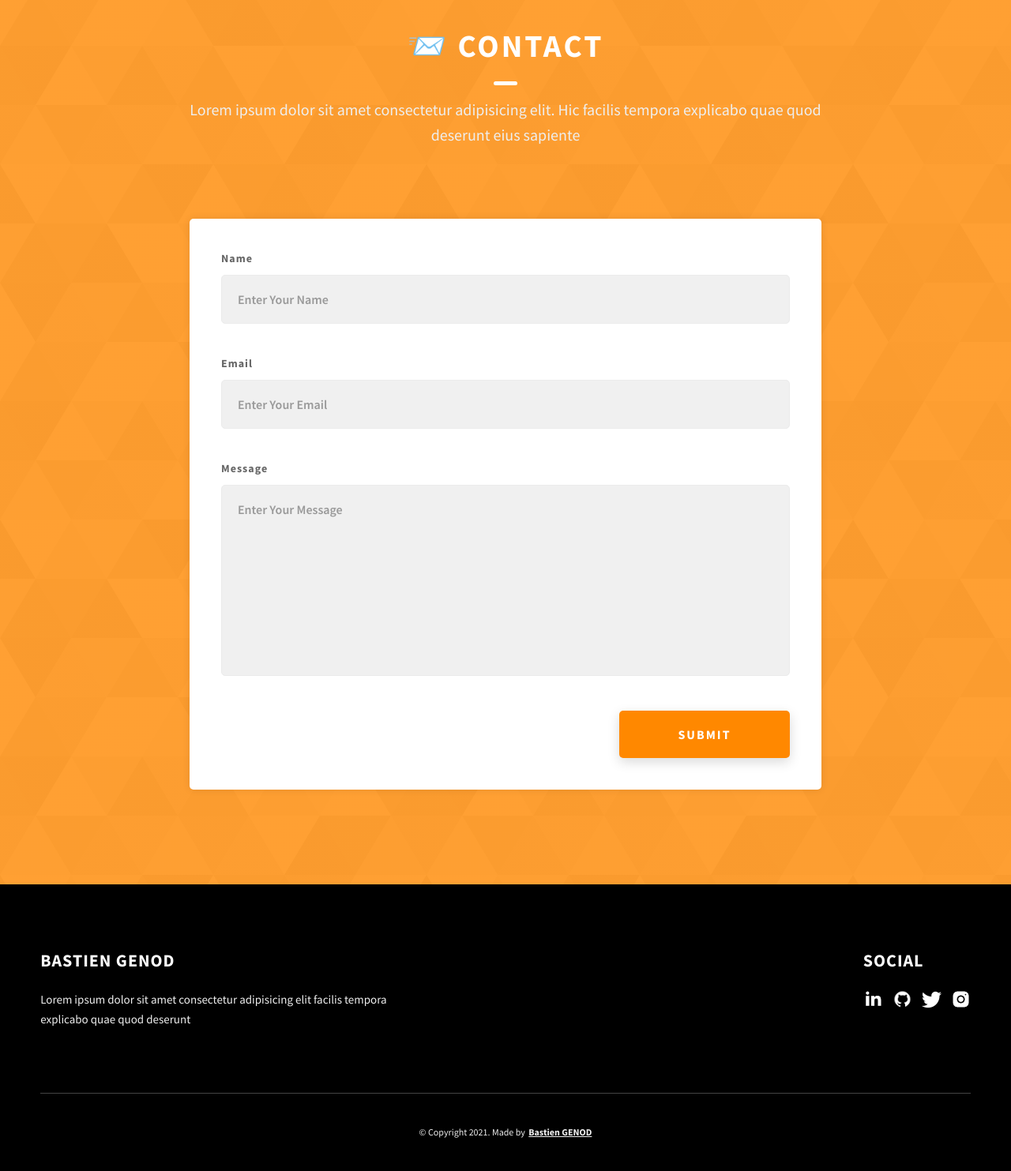
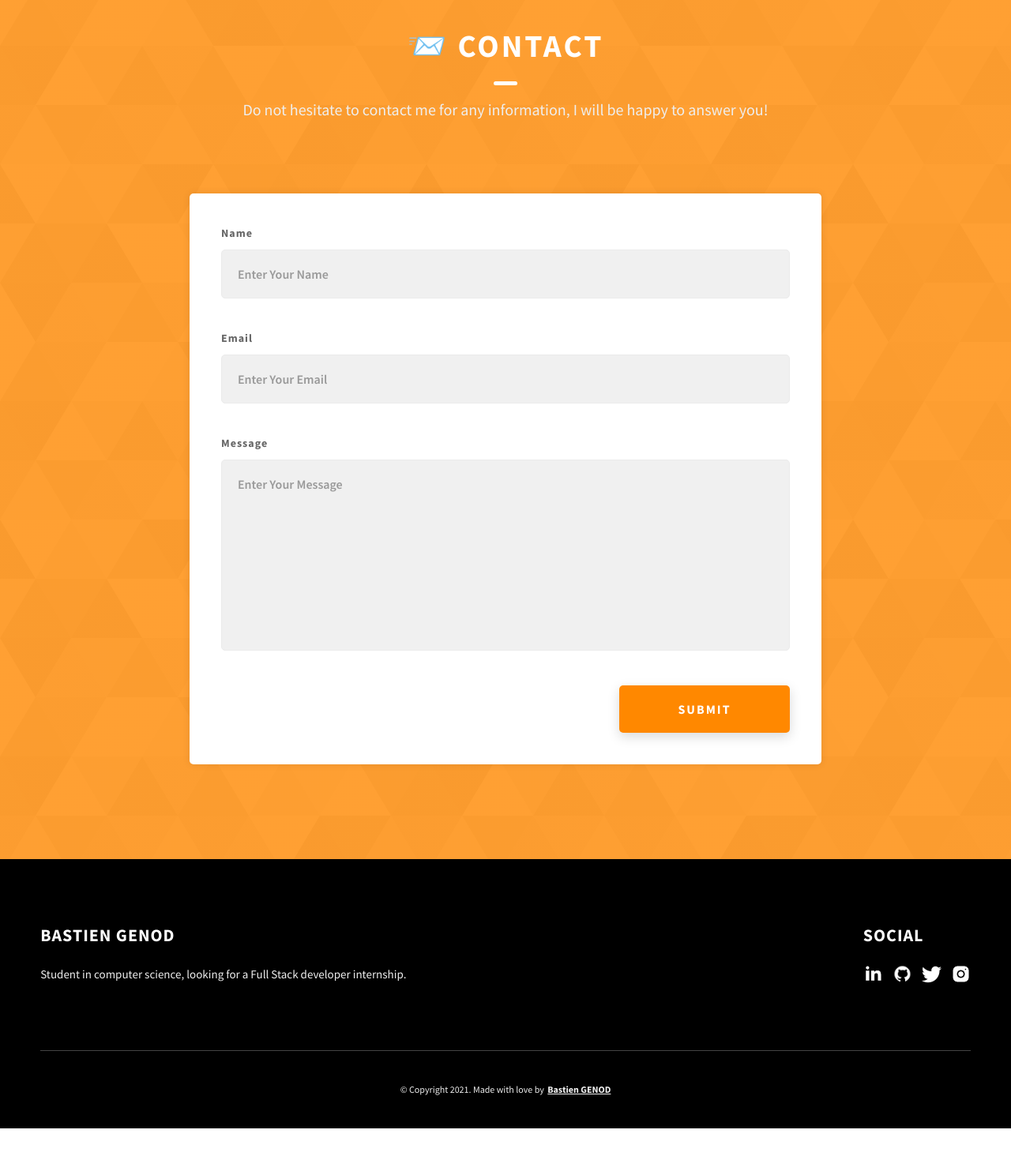
Before and after one commit to Batgame/portfolio, a website: page index.html in a window 1280 px wide. Shown: the part 6100-7583 px from the top of the page at 79% size. After the commit the page ends 7529 px from the top, so only its background shows below. Drawn offline with nearby package versions, Linux system fonts and the light colour scheme.

Commit message:
Refactoring

```diff
--- a/index.html
+++ b/index.html
@@ -297,7 +297,10 @@
                                         Javascript (Nuxt.JS, NPM, Node.JS)
                                     </dt>
                                     <dd
-                                        class="skill-percent skill-percent-javascript"
+                                        class="
+                                            skill-percent
+                                            skill-percent-javascript
+                                        "
                                         data-percent="90%"
                                     ></dd>
                                     <dl class="skills-list">
@@ -306,35 +309,47 @@
                                             Scikit-Learn)
                                         </dt>
                                         <dd
-                                            class="skill-percent skill-percent-python"
+                                            class="
+                                                skill-percent
+                                                skill-percent-python
+                                            "
                                             data-percent="90%"
                                         ></dd>
                                         <dt class="skill-name">
                                             DevOps (Docker, Linux, AWS, Azure)
                                         </dt>
                                         <dd
-                                            class="skill-percent skill-percent-css"
+                                            class="
+                                                skill-percent skill-percent-css
+                                            "
                                             data-percent="80%"
                                         ></dd>
                                         <dt class="skill-name">
                                             Collaborative tools (Git, Trello)
                                         </dt>
                                         <dd
-                                            class="skill-percent skill-percent-git"
+                                            class="
+                                                skill-percent skill-percent-git
+                                            "
                                             data-percent="80%"
                                         ></dd>
                                         <dt class="skill-name">
                                             Databases (PostgreSQL, Oracle)
                                         </dt>
                                         <dd
-                                            class="skill-percent skill-percent-scss"
+                                            class="
+                                                skill-percent skill-percent-scss
+                                            "
                                             data-percent="60%"
                                         ></dd>
                                         <dt class="skill-name">
                                             C#, C (WPF, SFML)
                                         </dt>
                                         <dd
-                                            class="skill-percent skill-percent-jquery"
+                                            class="
+                                                skill-percent
+                                                skill-percent-jquery
+                                            "
                                             data-percent="50%"
                                         ></dd>
                                     </dl>
@@ -353,7 +368,8 @@
                         >👨‍💻 Professional Experience</span
                     >
                     <span class="heading-sec__sub">
-                        Through several professional experiences, I was able to acquire many skills that I will be able to put to use.
+                        Through several professional experiences, I was able to
+                        acquire many skills that I will be able to put to use.
                     </span>
                 </h2>
 
@@ -426,7 +442,8 @@
                 <h2 class="heading heading-sec heading-sec__mb-med">
                     <span class="heading-sec__main">📚 Education</span>
                     <span class="heading-sec__sub">
-                        Thanks to my studies, I was able to acquire a solid base of theoretical knowledge in a wide range of fields.
+                        Thanks to my studies, I was able to acquire a solid base
+                        of theoretical knowledge in a wide range of fields.
                     </span>
                 </h2>
 
@@ -458,7 +475,14 @@
                 <h2 class="heading heading-sec heading-sec__mb-bg">
                     <span class="heading-sec__main">📂 Projects</span>
                     <span class="heading-sec__sub">
-                        In the last few years, I've done a lot of projects to discover or deepen my knowledge. They are almost all available on my <a style="text-decoration: underline;" href="https://github.com/Batgame">GitHub</a>!
+                        In the last few years, I've done a lot of projects to
+                        discover or deepen my knowledge. They are almost all
+                        available on my
+                        <a
+                            style="text-decoration: underline"
+                            href="https://github.com/Batgame"
+                            >GitHub</a
+                        >!
                     </span>
                 </h2>
                 <!--
@@ -600,9 +624,8 @@
                         >📨 Contact</span
                     >
                     <span class="heading-sec__sub heading-sec__sub--lt">
-                        Lorem ipsum dolor sit amet consectetur adipisicing elit.
-                        Hic facilis tempora explicabo quae quod deserunt eius
-                        sapiente
+                        Do not hesitate to contact me for any information, I
+                        will be happy to answer you!
                     </span>
                 </h2>
                 <div class="contact__form-container">
@@ -719,14 +742,14 @@
                             Bastien GENOD
                         </h4>
                         <p class="main-footer__short-desc">
-                            Lorem ipsum dolor sit amet consectetur adipisicing
-                            elit facilis tempora explicabo quae quod deserunt
+                            Student in computer science, looking for a Full
+                            Stack developer internship.
                         </p>
                     </div>
                 </div>
 
                 <div class="main-footer__lower">
-                    &copy; Copyright 2021. Made by
+                    &copy; Copyright 2021. Made with love by
                     <a
                         rel="noreferrer"
                         target="_blank"
--- a/sass/components/_mouse-scroll.scss
+++ b/sass/components/_mouse-scroll.scss
@@ -6,7 +6,7 @@
     position: relative;
     overflow: hidden;
     &::before {
-    content: '';
+        content: "";
         width: 5px;
         height: 5px;
         position: absolute;
```
Also changed, not shown: sass/abstracts/_mixins.scss (+1 -17 lines), sass/abstracts/_utilities.scss (+3 -4 lines), sass/components/_header.scss (+4 -4 lines), README.md, assets/jpeg/project-base.jpeg (renamed from assets/jpeg/project-mockup-example.jpeg), sass/components/_footer.scss (indentation only), 1 other file. Lines whose indentation alone changed are shown as unchanged.
